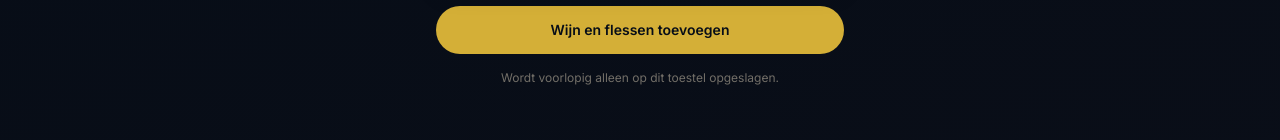
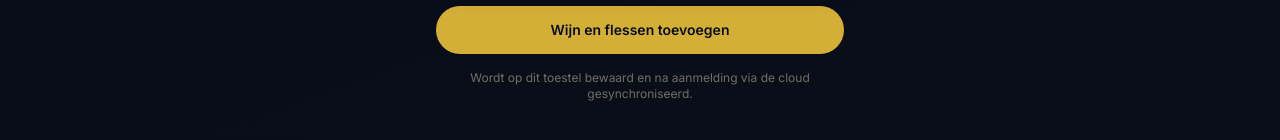
Before and after one commit to goemanalexander/VinIQ, a Next.js app: page /kelder/toevoegen in a window 1280 px wide. Shown: the part 1256-1396 px from the top of the page. Built offline with nearby package versions, Linux system fonts and the light colour scheme; no server answers.

Commit message:
copy: clarify cloud sync behavior after adding wine

```diff
--- a/app/kelder/toevoegen/page.tsx
+++ b/app/kelder/toevoegen/page.tsx
@@ -143,7 +143,7 @@ export default function ToevoegPage() {
         <button type="submit" disabled={busy} className="w-full rounded-full bg-gold-500 px-5 py-3.5 text-sm font-semibold text-navy-950 disabled:opacity-40">
           {busy ? 'Opslaan…' : 'Wijn en flessen toevoegen'}
         </button>
-        <p className="text-center text-xs text-cream-300/50">Wordt voorlopig alleen op dit toestel opgeslagen.</p>
+        <p className="text-center text-xs text-cream-300/50">Wordt op dit toestel bewaard en na aanmelding via de cloud gesynchroniseerd.</p>
       </form>
     </>
   );
```
